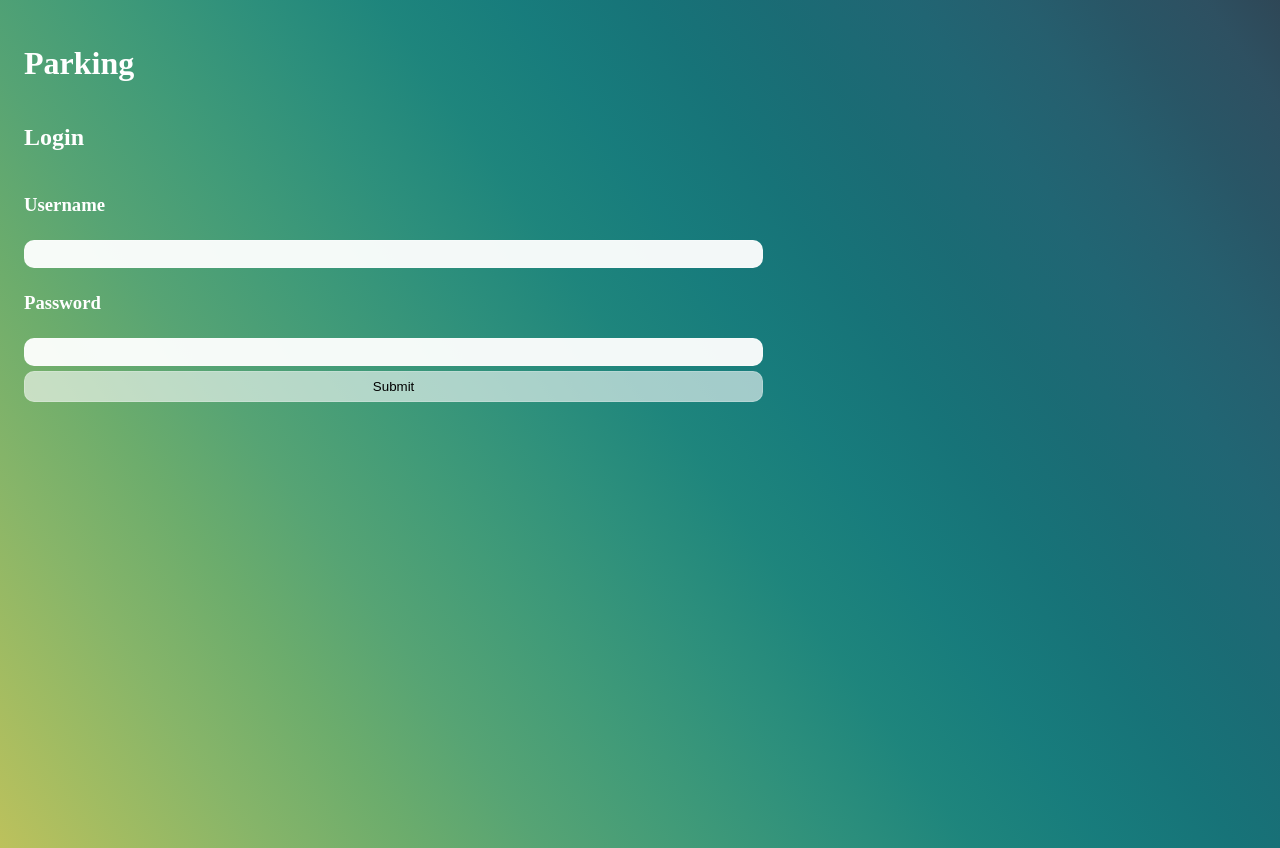
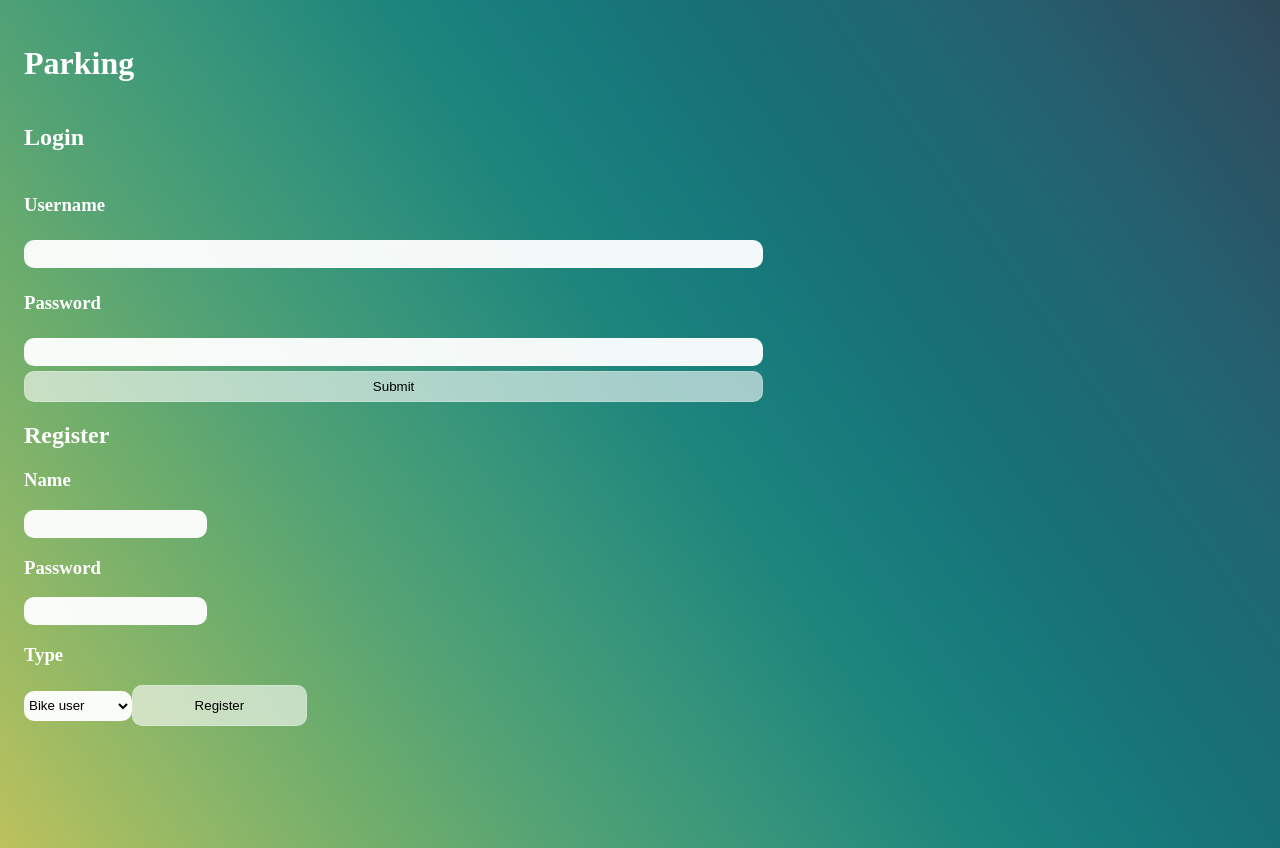
Before and after one commit to aitor-i/LearningC, a React (Create React App) app in the folder parking-bicis-web/: page / in a window 1280 px wide. Built offline with nearby package versions, Linux system fonts and the light colour scheme.

Commit message:
ADD - Register user component

```diff
--- a/parking-bicis-web/src/ui/components/Body/Body.tsx
+++ b/parking-bicis-web/src/ui/components/Body/Body.tsx
@@ -4,6 +4,7 @@ import { LoginForm } from "../LoginForm/LoginForm";
 import NewHistoryForm from "../NewHistoryForm";
 import History from "../History";
 import { LoginContext } from "../../store/loging-ctx";
+import RegisterForm from "../RegisterForm";
 
 export const Body = () => {
   const { isLogged } = useContext(LoginContext);
@@ -15,7 +16,10 @@ export const Body = () => {
           <NewHistoryForm />
         </>
       ) : (
-        <LoginForm />
+        <>
+          <LoginForm />
+          <RegisterForm />
+        </>
       )}
     </Fragment>
   );
--- /dev/null
+++ b/parking-bicis-web/src/ui/components/RegisterForm/RegisterForm.tsx
@@ -0,0 +1,74 @@
+import React, { ChangeEvent, useState } from "react";
+import { RegisterType } from "../../../core/domain/type/RegisterType";
+import { postRegisterNewUser } from "../../../core/services/postRegisterNewUser";
+import Spinner from "../Spinner";
+
+export const RegisterForm = () => {
+  const [name, setName] = useState("");
+  const [password, setPassword] = useState("");
+  const [userType, setUserType] = useState(1);
+  const [loadingState, setLoadingState] = useState<
+    "idle" | "loading" | "success" | "error"
+  >("idle");
+  const registerRef = React.useRef<HTMLFormElement>(null);
+  const nameHandler = (event: ChangeEvent<HTMLInputElement>) => {
+    setName(event.target.value);
+  };
+  const passwordHandler = (event: ChangeEvent<HTMLInputElement>) => {
+    setPassword(event.target.value);
+  };
+  const selectParkingHandler = (event: ChangeEvent<HTMLSelectElement>) => {
+    setUserType(+event.target.value);
+  };
+  const submitHandler = async (
+    event: React.MouseEvent<HTMLButtonElement, MouseEvent>
+  ) => {
+    event.preventDefault();
+    setLoadingState("loading");
+    try {
+      const registerForm: RegisterType = {
+        password,
+        username: name,
+        userTypeId: userType,
+      };
+      const response = await postRegisterNewUser(registerForm);
+      alert(`Your id is ${response}`);
+      setLoadingState("success");
+    } catch (error) {
+      alert(error);
+      setLoadingState("error");
+    } finally {
+      if (registerRef.current) registerRef.current.reset();
+    }
+  };
+
+  return (
+    <form ref={registerRef}>
+      <h2>Register</h2>
+      <h3>Name</h3>
+      <input
+        type="text"
+        name="username"
+        onChange={nameHandler}
+        aria-label="username"
+      />
+      <h3>Password</h3>
+      <input
+        type="password"
+        name="'password"
+        onChange={passwordHandler}
+        aria-label="password"
+      />
+      <h3>Type</h3>
+      <select onChange={selectParkingHandler} name="pname" id="pname">
+        <option value={1}>Bike user</option>
+        <option value={2}>Parking owner</option>
+      </select>
+      {loadingState !== "loading" ? (
+        <button onClick={submitHandler}>Register</button>
+      ) : (
+        <Spinner />
+      )}
+    </form>
+  );
+};
--- /dev/null
+++ b/parking-bicis-web/src/ui/components/RegisterForm/index.ts
@@ -0,0 +1,3 @@
+import { RegisterForm } from "./RegisterForm";
+
+export default RegisterForm;
```
